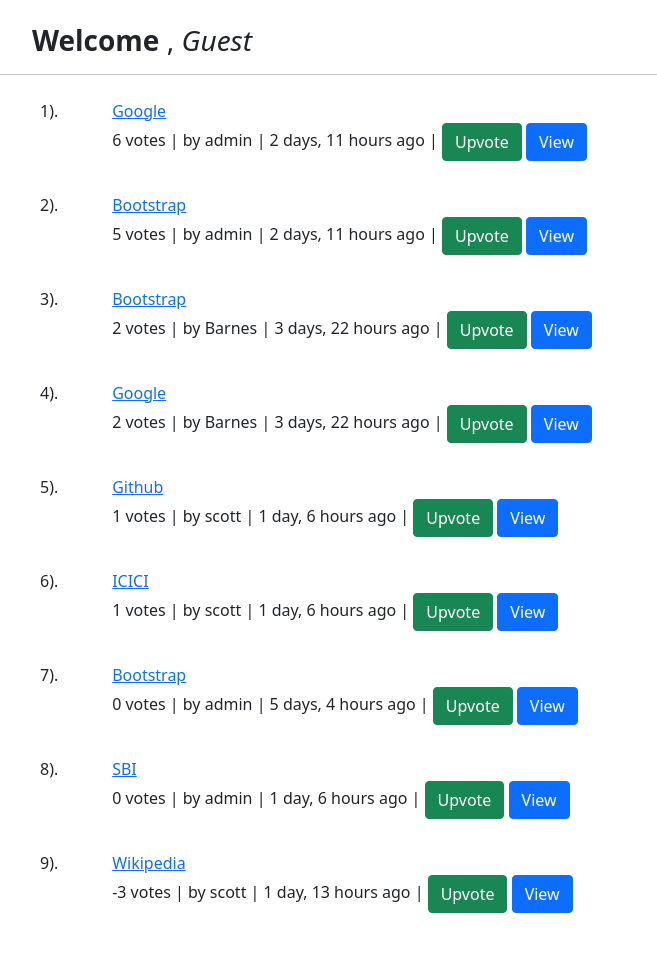
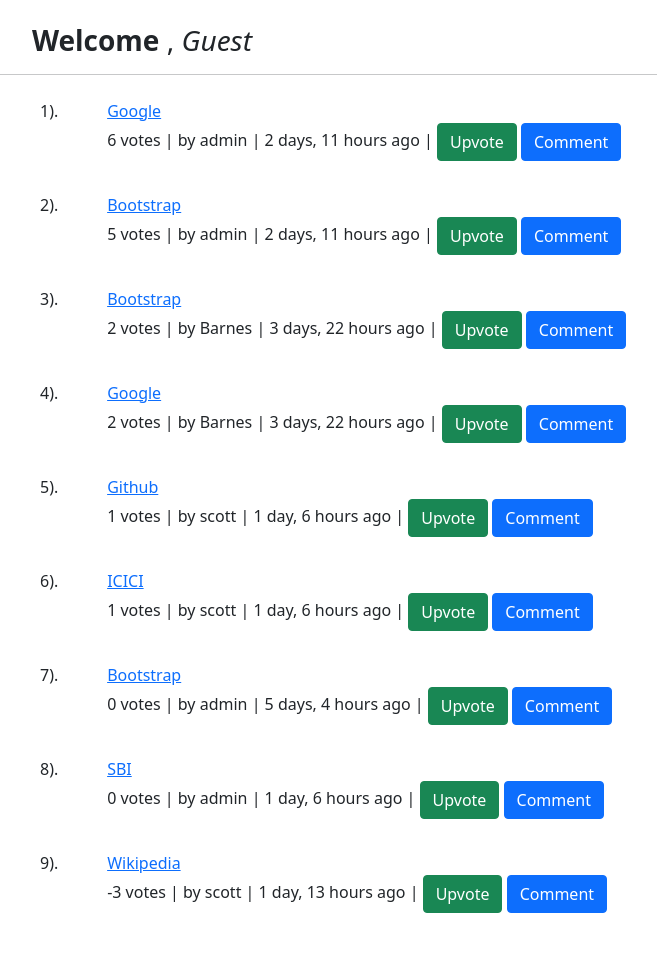
Before and after one commit to Mohamed-Sheik-Ali/HackerNewsClone, a Django app: template HNC_posts/templates/HNC_posts/home.html in a window 1280 px wide. Shown: the part 56-1009 px from the top of the page, without its empty margins (50-707 px from the left). Run offline with Django 3.2, Linux system fonts and the light colour scheme; the template is opened without the code that fills it: values that come from a table or form of the project are taken from there, others are empty; data comes from the database, SQL or seed files in the repository.

Commit message:
Update home.html

```diff
--- a/HNC_posts/templates/HNC_posts/home.html
+++ b/HNC_posts/templates/HNC_posts/home.html
@@ -25,7 +25,7 @@
                         {% else %}
                             <a href="{% url 'vote' post.id %}" class="disabled btn btn-danger">Upvote</a>
                         {% endif %}
-                        <a href="{% url 'post' post.id %}" class="btn btn-primary">View</a>
+                        <a href="{% url 'post' post.id %}" class="btn btn-primary">Comment</a>
                     </p>
                 </td>
             </tr>
```
